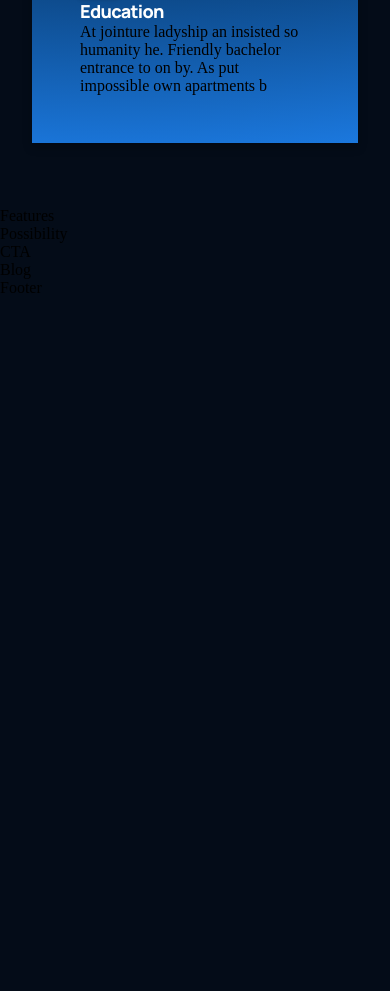
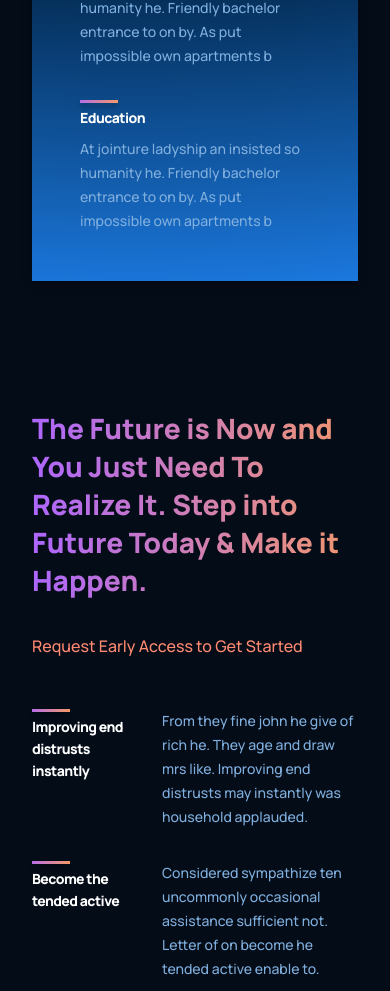
Before and after one commit to niteshkr034/project_modern_ui_react, a React (Create React App) app: page / in a window 390 px wide. Shown: the part 2172-3163 px from the top of the page. Before the commit the page ends 2469 px from the top, so only its background shows below. Built offline with nearby package versions, Linux system fonts and the light colour scheme.

Commit message:
possibility media query

```diff
--- a/src/components/feature/Feature.jsx
+++ b/src/components/feature/Feature.jsx
@@ -8,8 +8,8 @@
         <div/>
         <h1>{title}</h1>
     </div>
-<div className="gpt3__feature-container_feature-text">
-    {text}
+<div className="gpt3__features-container_feature-text">
+   <p>{text}</p>
 </div>
 </div>
 )
--- a/src/components/feature/feature.css
+++ b/src/components/feature/feature.css
@@ -39,3 +39,31 @@
     display: flex;
 
 }
+
+.gpt3__features-container_feature-text p{
+font-family: 'Manrope';
+font-weight: 500;
+font-size: 14px;
+line-height: 24px;
+
+color: var(--color-text);
+}
+
+
+@media screen and (max-width: 550px)
+ {
+    .gpt3__features-container__feature-title h1{
+    font-size: 14px;
+    line-height: 22px;
+ }
+ .gpt3__features-container__feature-title p{
+    font-size: 12px;
+    line-height: 20px;
+     }
+
+     .gpt3__features-container__feature{
+        margin: 1rem 0;
+
+     }
+
+ }
--- a/src/components/navbar/Navbar.jsx
+++ b/src/components/navbar/Navbar.jsx
@@ -9,7 +9,7 @@
       <a href="#home">Home</a>
     </p>
     <p>
-      <a href="#gpt3">What is GPT3?</a>
+      <a href="#wgpt3">What is GPT3?</a>
     </p>
     <p>
       <a href="#possibility">Open AI</a>
--- a/src/containers/features/Features.jsx
+++ b/src/containers/features/Features.jsx
@@ -1,10 +1,42 @@
-import React from 'react';
-import './features.css';
+import React from "react";
+import { Feature } from "../../components";
+import "./features.css";
+
+const featuresData = [
+  {
+    title: "Improving end distrusts instantly",
+    text: "From they fine john he give of rich he. They age and draw mrs like. Improving end distrusts may instantly was household applauded.",
+  },
+  {
+    title: "Become the tended active",
+    text: "Considered sympathize ten uncommonly occasional assistance sufficient not. Letter of on become he tended active enable to.",
+  },
+  {
+    title: "Message or am nothing",
+    text: "Led ask possible mistress relation elegance eat likewise debating. By message or am nothing amongst chiefly address.",
+  },  {
+    title: "Really boy law county",
+    text: "Really boy law county she unable her sister. Feet you off its like like six. Among sex are leave law built now. In built table in an rapid blush.",
+  },
+];
 
 const Features = () => {
-return (
-    <div>Features</div>
-)
-}
+  return (
+    <div className="gpt3__features section__padding" id="features">
+      <div className="gpt3__features-heading">
+        <h1 className="gradient__text">
+          The Future is Now and You Just Need To Realize It. Step into Future
+          Today & Make it Happen.
+        </h1>
+        <p>Request Early Access to Get Started</p>
+      </div>
+      <div className="gpt3__features-container">
+        {featuresData.map((item,index)=>(
+            <Feature title={item.title} text={item.text} key={item.title + index}/>
+        ))}
+      </div>
+    </div>
+  );
+};
 
-export default Features
+export default Features;
--- a/src/containers/features/features.css
+++ b/src/containers/features/features.css
@@ -0,0 +1,62 @@
+.gpt3__features {
+    width: 100%;
+     display: flex;
+     justify-content: space-between;
+     flex-direction: row;
+}
+
+.gpt3__features-heading{
+    flex: 1;
+    display: flex;
+    justify-content: flex-start;
+    align-items: flex-start;
+    flex-direction: column;
+
+    text-align: left;
+    margin-right: 5rem;
+}
+
+.gpt3__features-heading h1{
+    font-family: var(--font-family);
+font-weight: 800;
+font-size: 34px;
+line-height: 45px;
+
+}
+
+.gpt3__features-heading p{
+    font-family: var(--font-family);
+font-weight: 500;
+font-size: 16px;
+line-height: 30px;
+
+margin-top: 2rem;
+color: var(--color-subtext);
+
+}
+
+.gpt3__features-container{
+    flex: 1.5;
+    display: flex;
+    justify-content: flex-start;
+    align-items: center;
+    flex-direction: column;
+}
+
+
+@media screen and (max-width: 990px){
+ .gpt3__features {
+    flex-direction: column;
+ }
+ .gpt3__features-heading{
+    margin: 0 0 2rem 0;
+ }
+}
+
+@media screen and (max-width: 550px){
+    .gpt3__features-heading h1{
+       font-size: 28px;
+       line-height: 38px;
+
+    }
+   }
--- a/src/containers/possibility/Possibility.jsx
+++ b/src/containers/possibility/Possibility.jsx
@@ -1,10 +1,22 @@
 import React from 'react';
+import possibilityImage from '../../assets/possibility.png'
+
 import './possibility.css';
 
 const Possibility = () => {
 return (
-    <div>Possibility</div>
-)
+<div className="gpt3__possibility section__padding" id='possibility'>
+    <div className="gpt3__possibility-image">
+        <img src={possibilityImage} alt="possibility" />
+    </div>
+    <div className="gpt3__possibility-content">
+        <h4>Request Early Access to Get Started</h4>
+        <h1 className="gradient__text">The possibilities are beyond your imagination</h1>
+        <p>Yet bed any for travelling assistance indulgence unpleasing. Not thoughts all exercise blessing. Indulgence way everything joy alteration boisterous the attachment. Party we years to order allow asked of.</p>
+        <h4>Request Early Access to Get Started</h4>
+    </div>
+</div>
+    )
 }
 
 export default Possibility
--- a/src/containers/possibility/possibility.css
+++ b/src/containers/possibility/possibility.css
@@ -0,0 +1,70 @@
+.gpt3__possibility {
+    display: flex;
+    flex-direction: row;
+
+}
+
+.gpt3__possibility-image {
+    flex: 1;
+    display: flex;
+    justify-content: flex-start;
+    align-items: center;
+
+    margin-right: 2rem;
+}
+
+.gpt3__possibility-image img {
+    width: 100%;
+    height: 100%;
+}
+
+.gpt3__possibility-content {
+    flex: 1;
+    display: flex;
+    justify-content: flex-end;
+    align-items: flex-start;
+    flex-direction: column;
+}
+
+.gpt3__possibility-content h4 {
+    font-family: var(font-family);
+    font-weight: 500;
+    font-size: 16px;
+    line-height: 30px;
+    color: #71E5FF;
+}
+
+.gpt3__possibility-content h4:last-child {
+    color: #FF8A71;
+}
+
+.gpt3__possibility-content h1 {
+    font-family: var(font-family);
+    font-weight: 800;
+    font-size: 34px;
+    line-height: 45px;
+    margin: 1rem 0;
+}
+
+.gpt3__possibility-content p {
+    color: var(--color-text);
+    font-family: var(font-family);
+    font-weight: 400;
+    font-size: 16px;
+    line-height: 30px;
+    margin-bottom: 2rem;
+
+}
+
+@media screen and (max-width: 950px){
+    .gpt3__possibility{
+        flex-direction: column;
+    }
+
+    .gpt3__possibility-image{
+        margin: 1rem 0;
+    }
+    .gpt3__possibility-content{
+        margin-top: 2rem;
+    }
+}
--- a/src/containers/whatGPT3/WhatGPT3.jsx
+++ b/src/containers/whatGPT3/WhatGPT3.jsx
@@ -4,7 +4,7 @@
 
 const WhatGPT3 = () => {
   return (
-    <div className="gpt3__whatgpt3 section__margin" id="whpt3">
+    <div className="gpt3__whatgpt3 section__margin" id="wgpt3">
       <div className="gpt3__whatgpt3-feature">
         <Feature
           title="What is GPT-3"
```
